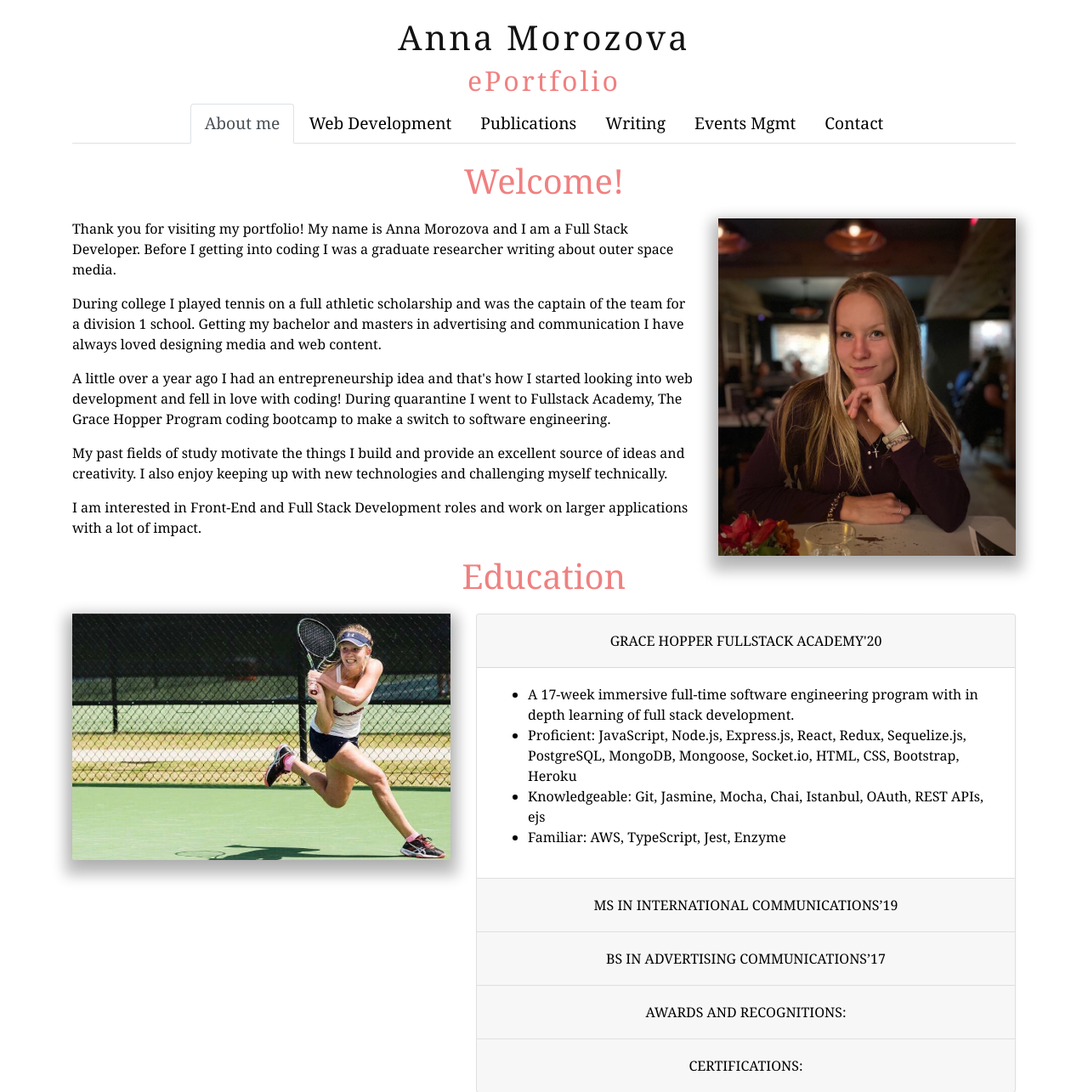
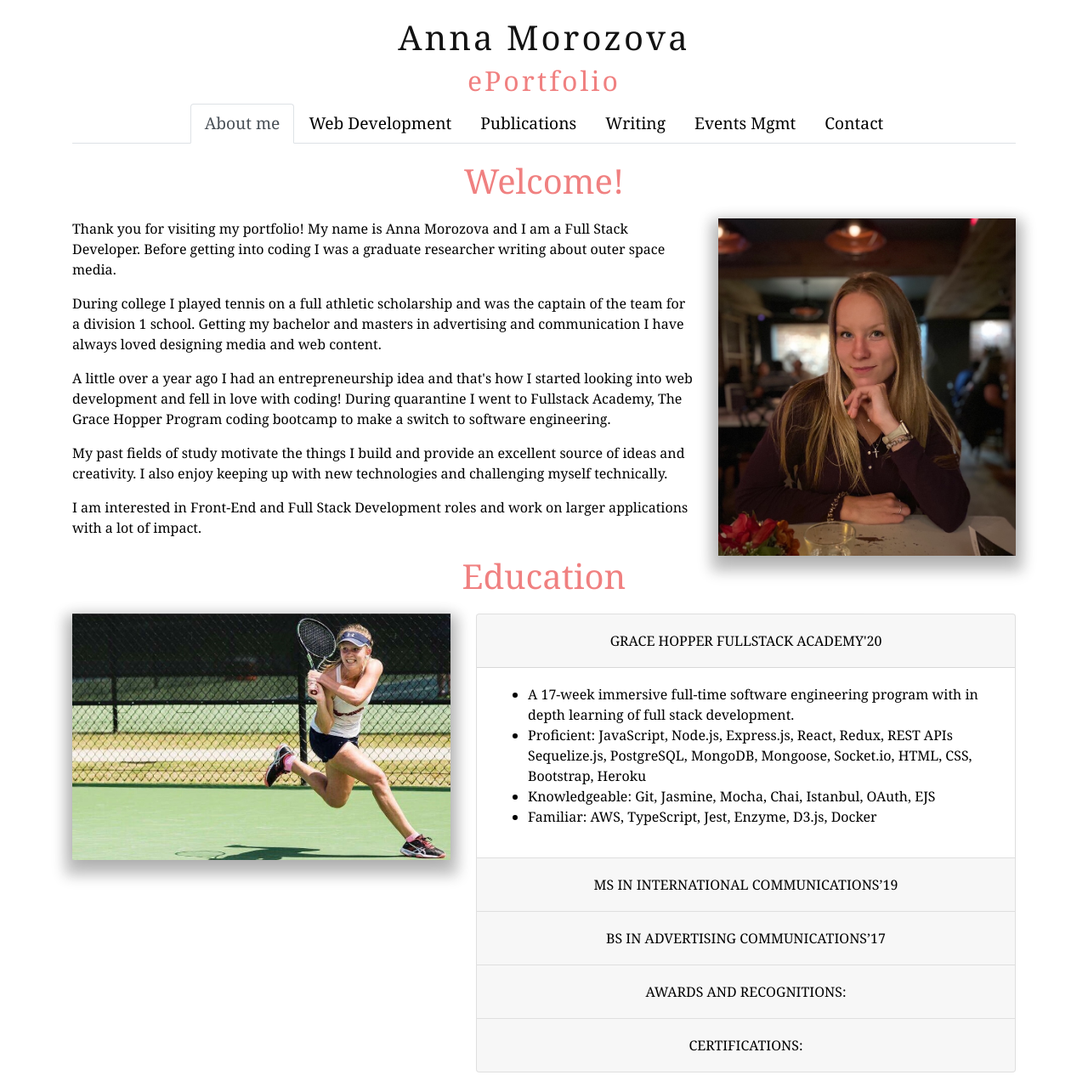
Before and after one commit to annamikmorozova/portfolio, a PHP site: page / in a window 1280 px wide. Shown: the top 1285 px of the page at 85% size. Run offline with PHP 8.4, Linux system fonts and the light colour scheme.

Commit message:
Fix: grammar error in body

```diff
--- a/css/main.css
+++ b/css/main.css
@@ -8,6 +8,11 @@
   .col-wrap-alignment {
     align-self: center;
   }
+}
+
+.row3 {
+  display: flex;
+  flex-wrap: wrap;
 }
 
 @media(max-width: 1010px) {
@@ -26,15 +31,6 @@
   align-items: center;
   flex-direction: column;
 }
-
-
-.row3 {
-  display: flex;
-  flex-wrap: wrap;
-  margin-right: -15px;
-  margin-left: -15px;
-}
-
 
 .row2 {
   display: flex;
@@ -411,6 +407,15 @@ div.gallery img {
   font-family: "Playfair Display", Georgia, "Times New Roman", serif;
 }
 
+@media(min-width: 600px) {
+  .border-publications {
+    width: 300px;
+    height: auto;
+    margin-top: 20px;
+    box-shadow: 0 10px 15px 9px rgba(0, 0, 0, 0.2), 0 6px 20px 0 rgba(0, 0, 0, 0.19);
+  }
+}
+
 
 .border-publications {
   width: 300px;
--- a/home.html
+++ b/home.html
@@ -44,7 +44,7 @@
         <div class="col-8">
           <p>Thank you for visiting my portfolio!
             My name is Anna Morozova and I am a Full Stack Developer.
-            Before I getting into coding I was a graduate researcher writing about outer space media.</p>
+            Before getting into coding I was a graduate researcher writing about outer space media.</p>
           <p>During college I played tennis on a full athletic scholarship and was the captain of the team for a division 1 school.
             Getting my bachelor and masters in advertising and communication I have always loved designing media and web content.</p>
           <p>A little over a year ago I had an entrepreneurship idea and that's how I started looking into web development
@@ -79,10 +79,10 @@
                 <div class="card-body">
                   <ul>
                     <li>A 17-week immersive full-time software engineering program with in depth learning of full stack development.</li>
-                    <li>Proficient: JavaScript, Node.js, Express.js, React, Redux,
+                    <li>Proficient: JavaScript, Node.js, Express.js, React, Redux, REST APIs
                       Sequelize.js, PostgreSQL, MongoDB, Mongoose, Socket.io, HTML, CSS, Bootstrap, Heroku</li>
-                    <li>Knowledgeable: Git, Jasmine, Mocha, Chai, Istanbul, OAuth, REST APIs, ejs</li>
-                    <li>Familiar: AWS, TypeScript, Jest, Enzyme</li>
+                    <li>Knowledgeable: Git, Jasmine, Mocha, Chai, Istanbul, OAuth, EJS</li>
+                    <li>Familiar: AWS, TypeScript, Jest, Enzyme, D3.js, Docker</li>
                   </ul>
                 </div>
               </div>
```
